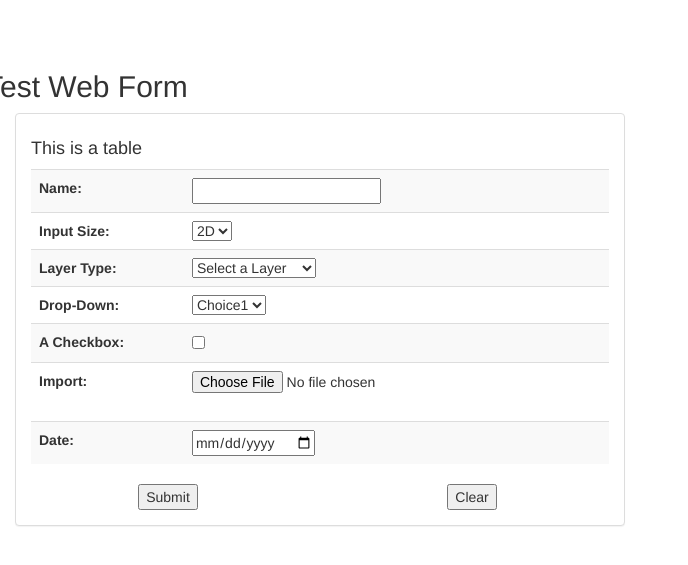
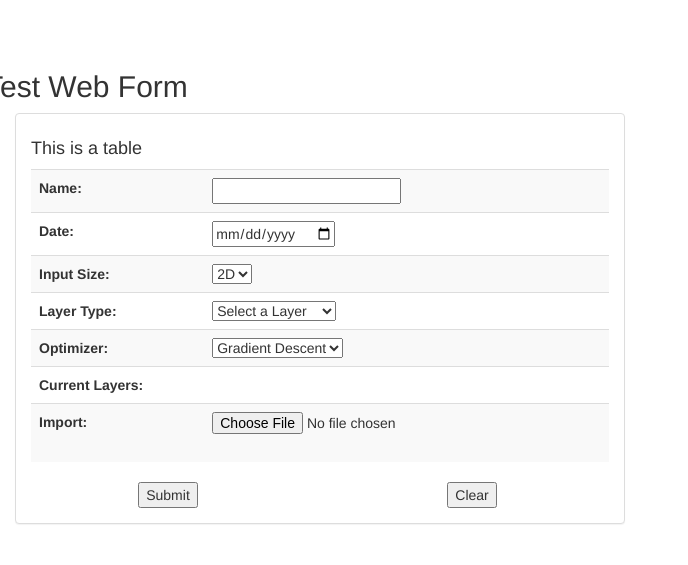
Before and after one commit to dsherma7/DeepLearningAPI, a Flask app: page / in a window 1280 px wide. Shown: the top 565 px of the page, without its empty margins (0-688 px from the left). Run offline with Flask 2, Linux system fonts and the light colour scheme; some libraries are stand-ins or nearby versions.

Commit message:
Added some more functionality to layer additions

```diff
--- a/Flask/app/forms.py
+++ b/Flask/app/forms.py
@@ -14,6 +14,9 @@ Components:
     DateField: Date/Time Field
 '''
 
+
+
+
 class MainForm(FlaskForm):
     '''
     Generates Substitute form. Note: PlateType not displyed
@@ -22,13 +25,12 @@ class MainForm(FlaskForm):
 
     Sizes      = [('1D','1D'),('2D','2D'),('3D','3D')]
     LayerTypes = [('Select','Select a Layer'), ('Conv','Convolutional'), ('Dense','Fully Connected'), ('MaxPool','Max Pooling'), ('Drop','Dropout')]
-    DropDowns  = [("dd_Choice1","Choice1"),("dd_Choice2","Choice2")]
+    Optimizers = [('grad','Gradient Descent'),('adam','Adam Optimizer')]
 
 
     InputSize = SelectField('InputSize', choices=Sizes, default="2D")
     LayerType = SelectField('LayerType', choices=LayerTypes, default='Select')
-    DropDown  = SelectField('DropDown', choices=DropDowns)
+    Optimizer = SelectField('Optimizer', choices=Optimizers, default="grad")
     Name      = StringField('Name', validators=[DataRequired("Error msg if no input")])
-    CheckBox  = BooleanField('CheckBox',default=False)
     Files     = FileField('Import',validators=[FileRequired(), FileAllowed(['csv'], 'Must be in .csv format.')])
     Date      = DateField('Date',validators=[validators.InputRequired()], format='%m/%d/%Y')
--- a/Flask/app/static/js/ui.js
+++ b/Flask/app/static/js/ui.js
@@ -3,6 +3,7 @@ $(function() {
   $('select#LayerType').bind('change', function() {
     // Delete the previous components
     d3.select("td#layers").select("table").remove();
+    d3.select("td#layers").select("input").remove();
     // Calls any flask function preceded by @app.route('/_get_params')
     $.getJSON('/_get_params', {
       // The inputs to the Python function
@@ -16,6 +17,17 @@ $(function() {
         params["params"].forEach(function(param){
           parse_params(tbl.append("tr"),param);
         });
+
+        // Add "Add Layers" button
+        d3.select("td#layers")
+          .append("input")
+          .attr("type","button")
+          .attr("value","Add Layer")
+          .on("click",function(){
+            var layer_type =  $("select#LayerType option:selected").text();
+            add_layer(layer_type);
+          })
+
     });
     // If failed
     return false;
@@ -70,6 +82,13 @@ function parse_params(obj,param) {
     }
 
   });
+}
 
 
+function add_layer(layer_type) {
+  // This should add the layer to a list of current layers
+  d3.select("ul#current")
+    .append('li')
+    .text(layer_type)
+
 }
--- a/Flask/app/templates/index.html
+++ b/Flask/app/templates/index.html
@@ -15,7 +15,6 @@
             {% endif %}
         {% endwith %}
    	</div> <!-- Header -->
-
 
     <form action="#" method="post" name="Sub" enctype=multipart/form-data>
     {{ form.csrf_token }}
@@ -35,6 +34,15 @@
                 </td>
             </tr>
             <tr>
+                <th>Date:</th>
+                <td>{{ form.Date }}<br>
+                    <!-- Error Handling -->
+                    {% for error in form.Date.errors %}
+                        <small><span style="color: red;">[{{ error }}]</span></small>
+                    {% endfor %}
+                </td>
+            </tr>
+            <tr>
                 <th>Input Size:</th>
                 <td>{{ form.InputSize }}</td>
             </tr>
@@ -45,27 +53,21 @@
                 </td>
             </tr>
             <tr>
-                <th>Drop-Down:</th>
-                <td>{{ form.DropDown }}</td>
+                <th>Optimizer:</th>
+                <td>{{ form.Optimizer }}</td>
             </tr>
             <tr>
-                <th>A Checkbox:</th>
-                <td>{{ form.CheckBox }}</td>
+                <th>Current Layers:</th>
+                <td>
+                    <ul id="current">
+                    </ul>
+                </td>
             </tr>
             <tr>
                 <th>Import:</th>
                 <td>{{ form.Files }}<br>
                 	<!-- Error Handling -->
                     {% for error in form.Files.errors %}
-                        <small><span style="color: red;">[{{ error }}]</span></small>
-                    {% endfor %}
-                </td>
-            </tr>
-            <tr>
-                <th>Date:</th>
-                <td>{{ form.Date }}<br>
-                	<!-- Error Handling -->
-                    {% for error in form.Date.errors %}
                         <small><span style="color: red;">[{{ error }}]</span></small>
                     {% endfor %}
                 </td>
--- a/Flask/app/views.py
+++ b/Flask/app/views.py
@@ -28,13 +28,20 @@ def function():
 		return ""
 
 	if layer_type == "Convolutional":
+		# Name field
+		row1 = {"Name":"Name","Fields":[{"Field":"StringField"}]}
 		# A List of activation functions to choose from (defined above)
-		row1 = {"Name":"Activation","Fields":[{"Field":"SelectField","Choices":activations}]}
+		row2 = {"Name":"Activation","Fields":[{"Field":"SelectField","Choices":activations}]}
 		# A textbox for each filter dimension
-		row2 = {"Name":"Filter","Fields":[{"Field":"FilterField","Size":int(input_size[0])}]}
-		print("here")
+		row3 = {"Name":"Filter","Fields":[{"Field":"FilterField","Size":int(input_size[0])}]}
+		return jsonify(params=[row1,row2,row3])
+
+	if layer_type == "Max Pooling":
+		# Name field
+		row1 = {"Name":"Name","Fields":[{"Field":"StringField"}]}
+		# A textbox for each filter dimension
+		row2 = {"Name":"Pool Size","Fields":[{"Field":"FilterField","Size":int(input_size[0])}]}
 		return jsonify(params=[row1,row2])
 
 
-
 	return ""
```
